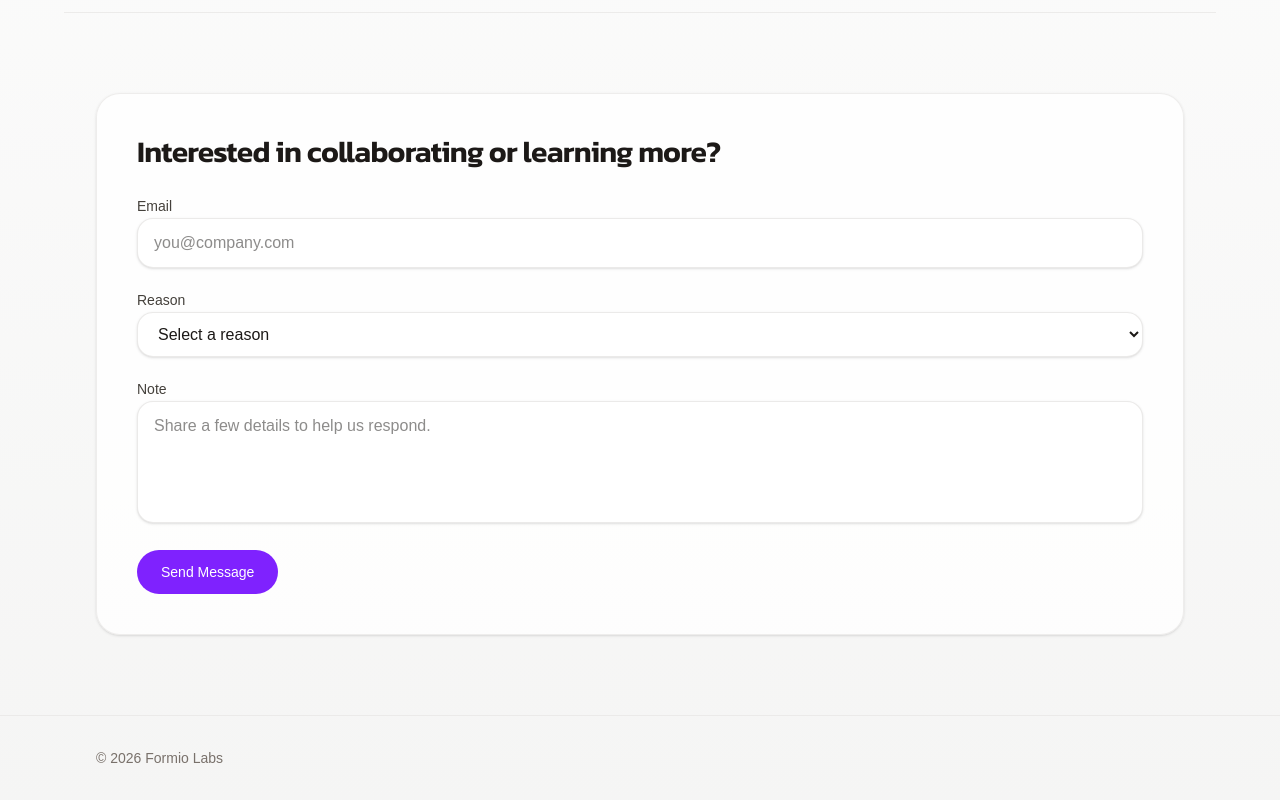
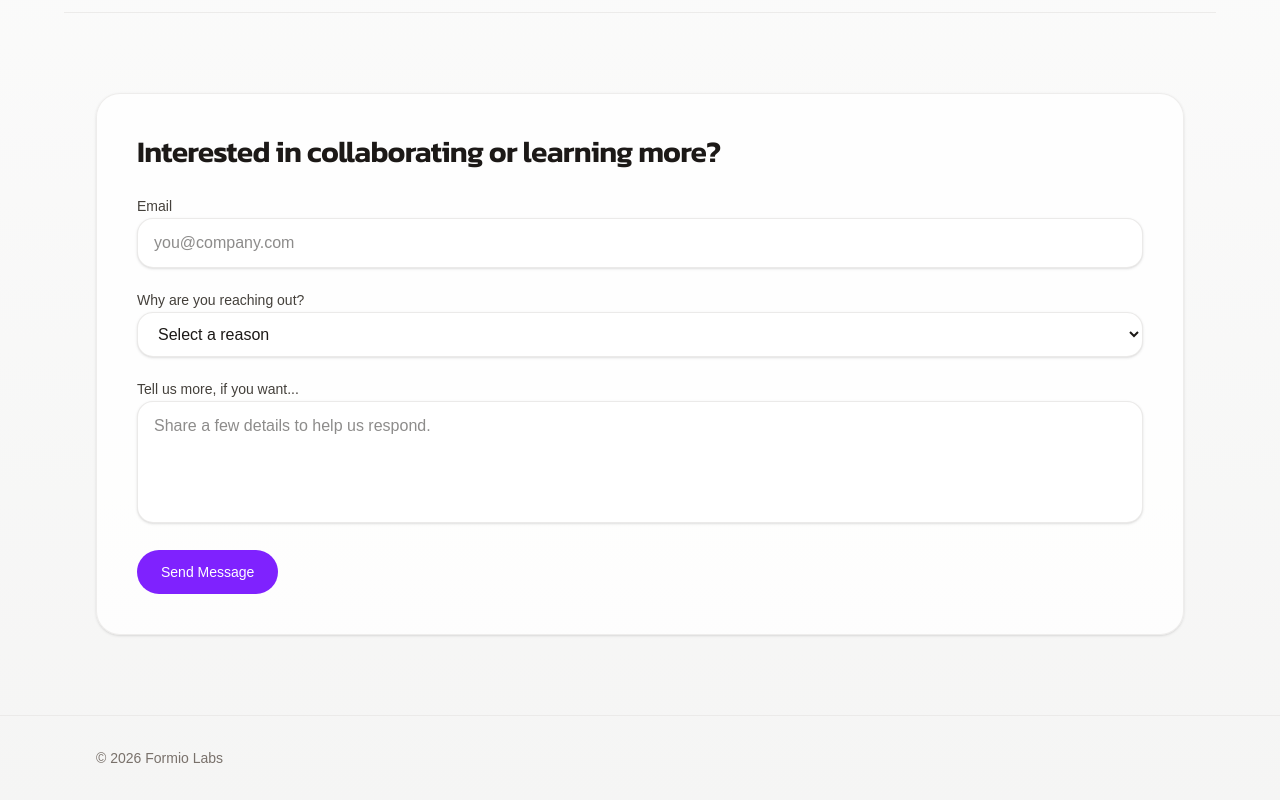
Before and after one commit to formio-labs/formiolabs-site, a Next.js app: page / in a window 1280 px wide. Shown: the part 2227-3027 px from the top of the page. Built offline with nearby package versions, Linux system fonts and the light colour scheme.

Commit message:
Update contact form labels

```diff
--- a/src/components/ContactForm.tsx
+++ b/src/components/ContactForm.tsx
@@ -75,7 +75,7 @@ export default function ContactForm() {
 
       <div className="space-y-2">
         <label className="text-sm font-medium text-stone-700" htmlFor="reason">
-          Reason
+          Why are you reaching out?
         </label>
         <select
           id="reason"
@@ -98,7 +98,7 @@ export default function ContactForm() {
 
       <div className="space-y-2">
         <label className="text-sm font-medium text-stone-700" htmlFor="note">
-          Note
+          Tell us more, if you want...
         </label>
         <textarea
           id="note"
```
